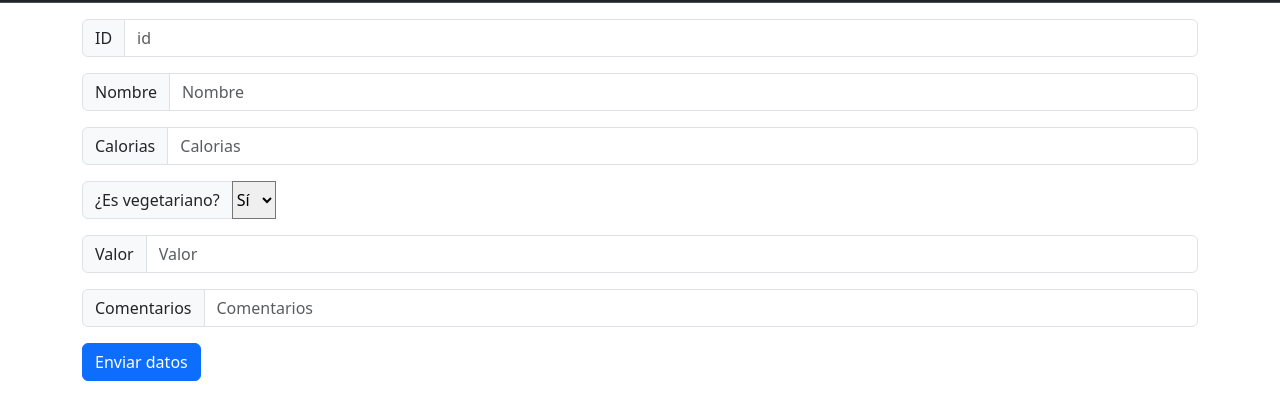
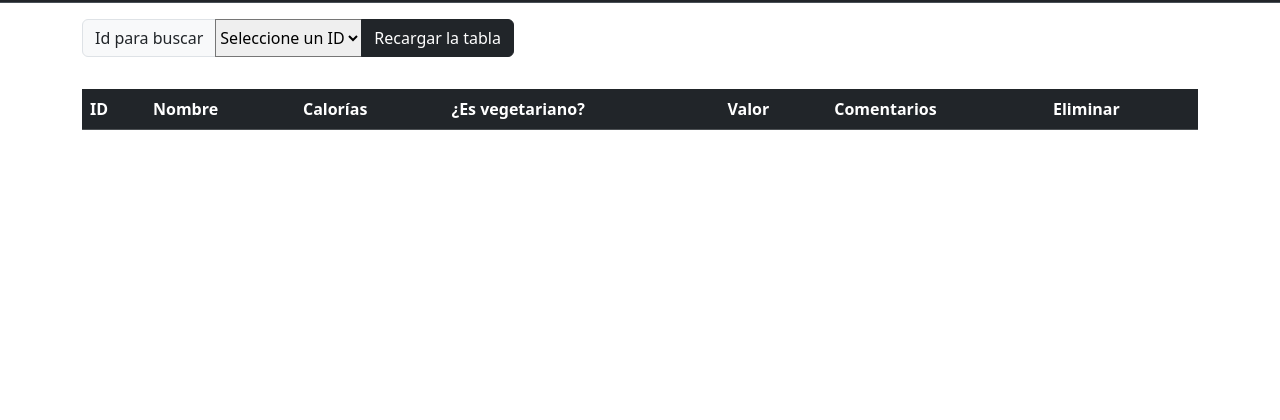
Before and after one commit to Lauragranados2021/SegundoParcialFront, a website: page views/index.html in a window 1280 px wide. Shown: the part 44-464 px from the top of the page. Drawn offline with nearby package versions, Linux system fonts and the light colour scheme.

Commit message:
2 commit

```diff
--- a/routes/index.js
+++ b/routes/index.js
@@ -3,6 +3,6 @@ const router = require("express").Router()
 const path = require("path")
 
 router.get("/", (req, res)=> res.sendFile(path.join(__dirname + "../../views/index.html")))
-router.get("/add", (req, res)=> res.sendFile(path.join(__dirname + "../../views/form.html")))
+router.get("/add", (req, res)=> res.sendFile(path.join(__dirname + "../../views/formt.html")))
 
 module.exports = router
--- a/views/index.html
+++ b/views/index.html
@@ -9,7 +9,7 @@
       integrity="sha384-T3c6CoIi6uLrA9TneNEoa7RxnatzjcDSCmG1MXxSR1GAsXEV/Dwwykc2MPK8M2HN"
       crossorigin="anonymous"
     />
-    <title>Agregar</title>
+    <title>Parcial 2</title>
   </head>
   <body>
     <nav class="navbar bg-dark border-bottom border-body" data-bs-theme="dark">
@@ -22,78 +22,34 @@
         </div>
       </div>
     </nav>
-    <div class="container pt-3">
-      <div class="input-group mb-3">
-        <span class="input-group-text" id="basic-addon1">ID</span>
-        <input
-          type="text"
-          class="form-control"
-          placeholder="id"
-          id="input-id"
-          aria-label="id"
-          aria-describedby="basic-addon1"
-        />
-      </div>
-
-      <div class="input-group mb-3">
-        <span class="input-group-text" id="basic-addon1">Nombre</span>
-        <input
-          type="text"
-          class="form-control"
-          id="input-name"
-          placeholder="Nombre"
-          aria-label="Nombre"
-          aria-describedby="basic-addon1"
-        />
-      </div>
-
-      <div class="input-group mb-3">
-        <span class="input-group-text" id="basic-addon1">Calorias</span>
-        <input
-          type="text"
-          class="form-control"
-          placeholder="Calorias"
-          id="input-calories"
-          aria-label="Calorias"
-          aria-describedby="basic-addon1"
-        />
-      </div>
-      <div class="input-group mb-3">
-        <span class="input-group-text" id="basic-addon1">¿Es vegetariano?</span>
-        <select name="isVegetarian" id="select-vegetarian">
-            <option value="true">Sí</option>
-            <option value="false">No</option>
+    <div class="container">
+      <div class="input-group mb-3 pt-3">
+        <span class="input-group-text" id="basic-addon1">Id para buscar</span>
+        <select name="" id="select-id" onchange="findById()">
+          <option value="Seleccione un ID" >Seleccione un ID</option>
         </select>
-      </div>
-      <div class="input-group mb-3">
-        <span class="input-group-text" id="basic-addon1">Valor</span>
-        <input
-          type="text"
-          class="form-control"
-          placeholder="Valor"
-          id="input-value"
-          aria-label="Valor"
-          aria-describedby="basic-addon1"
-        />
-      </div>
-
-      <div class="input-group mb-3">
-        <span class="input-group-text" id="basic-addon1">Comentarios</span>
-        <input
-          type="text"
-          class="form-control"
-          placeholder="Comentarios"
-          id="input-comments"
-          aria-label="Comentarios"
-          aria-describedby="basic-addon1"
-        />
-      </div>
-
-      <button class="btn btn-primary" id="button-add" onclick="add()">
-        Enviar datos
+        <button class="btn btn-dark" id="btn-reload" onclick="loadTable()">
+          Recargar la tabla
         </button>
       </div>
-    <script src="script-form.js"></script>
+      <div class="table-responsive pt-3">
+        <table class="table table-striped">
+          <thead class="table-dark">
+            <tr>
+              <th>ID</th>
+              <th>Nombre</th>
+              <th>Calorías</th>
+              <th>¿Es vegetariano?</th>
+              <th>Valor</th>
+              <th>Comentarios</th>
+              <th>Eliminar</th>
+            </tr>
+          </thead>
+          <tbody id="table-body"></tbody>
+        </table>
+      </div>
+    </div>
+    <script src="script.js"></script>
     <script
       src="https://cdn.jsdelivr.net/npm/@popperjs/core@2.11.8/dist/umd/popper.min.js"
       integrity="sha384-I7E8VVD/ismYTF4hNIPjVp/Zjvgyol6VFvRkX/vR+Vc4jQkC+hVqc2pM8ODewa9r"
```
Also changed, not shown: public/scrip-form.js (+50 -0 lines), public/script.js (+88 -0 lines). Lines whose indentation alone changed are shown as unchanged.
